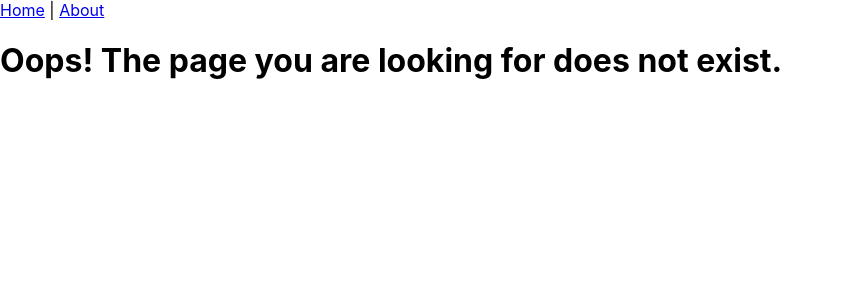
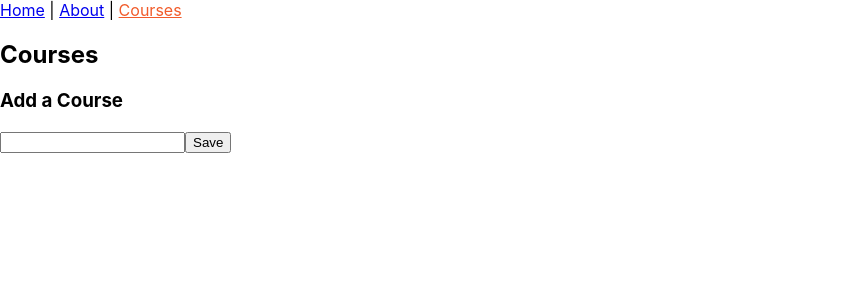
Before and after one commit to subhanahmed047/coursify, a React (Create React App) app: page /courses in a window 1280 px wide. Shown: the top 300 px of the page, without its empty margins (0-843 px from the left). Built offline with nearby package versions, Linux system fonts and the light colour scheme.

Commit message:
add courses page

```diff
--- a/src/App.js
+++ b/src/App.js
@@ -4,6 +4,7 @@ import Header from './components/common/Header';
 import PageNotFound from './components/common/PageNotFound';
 import HomePage from './components/home/HomePage';
 import AboutPage from './components/about/AboutPage';
+import CoursesPage from './components/courses/CoursesPage';
 
 const App = () => (
   <>
@@ -11,6 +12,7 @@ const App = () => (
     <Switch>
       <Route exact path="/" component={HomePage} />
       <Route path="/about" component={AboutPage} />
+      <Route path="/courses" component={CoursesPage} />
       <Route component={PageNotFound} />
     </Switch>
   </>
--- a/src/components/common/Header.js
+++ b/src/components/common/Header.js
@@ -12,6 +12,10 @@ const Header = () => {
       <NavLink to="about" activeStyle={activeStyle}>
         About
       </NavLink>
+      {' | '}
+      <NavLink to="courses" activeStyle={activeStyle}>
+        Courses
+      </NavLink>
     </>
   );
 };
--- /dev/null
+++ b/src/components/courses/CoursesPage.js
@@ -0,0 +1,27 @@
+import React, { useState } from 'react';
+
+const CoursesPage = () => {
+  const [course, setCourse] = useState({});
+
+  const handleChange = (event) => {
+    setCourse({ ...course, title: event.target.value.trim() });
+  };
+
+  const handleSubmit = (event) => {
+    event.preventDefault();
+    console.log(course);
+  };
+
+  return (
+    <>
+      <form onSubmit={handleSubmit}>
+        <h2>Courses</h2>
+        <h3>Add a Course</h3>
+        <input type="text" onChange={handleChange} value={course.title} />
+        <input type="submit" value="Save" />
+      </form>
+    </>
+  );
+};
+
+export default CoursesPage;
```
